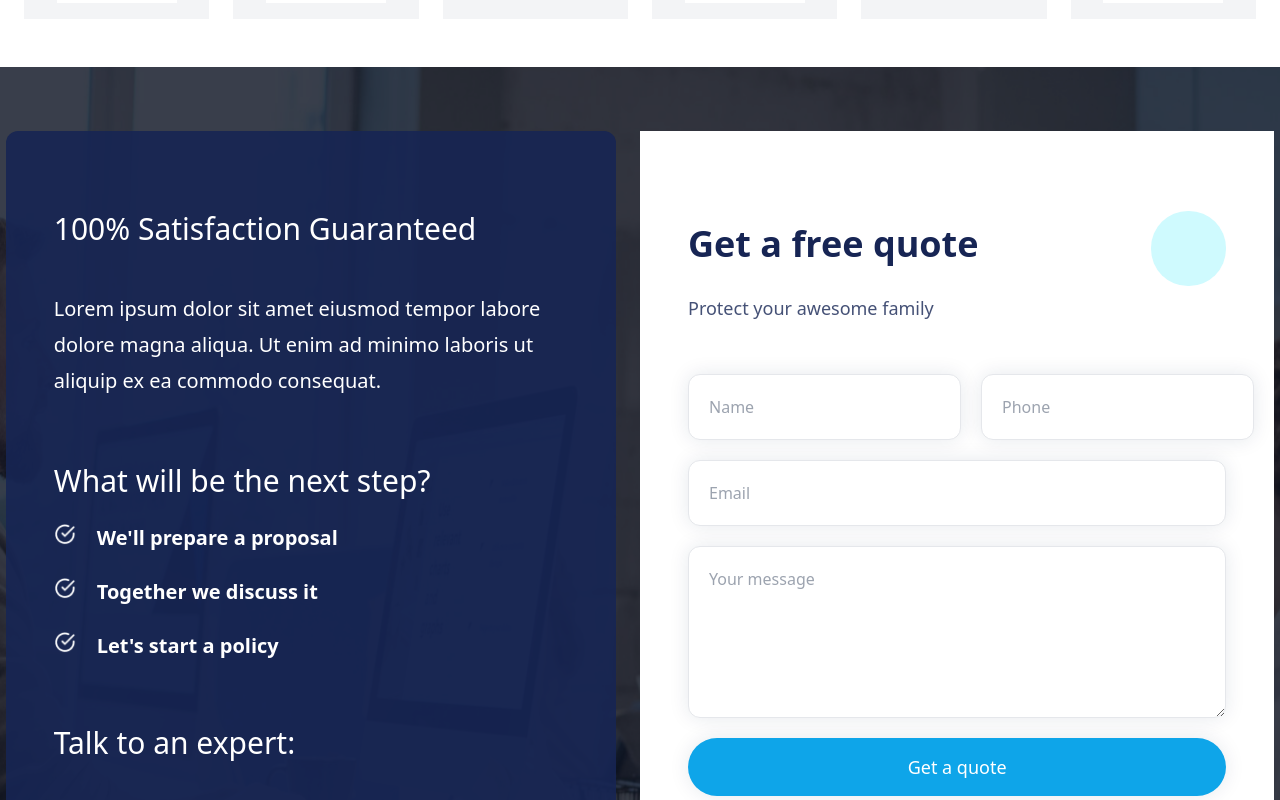
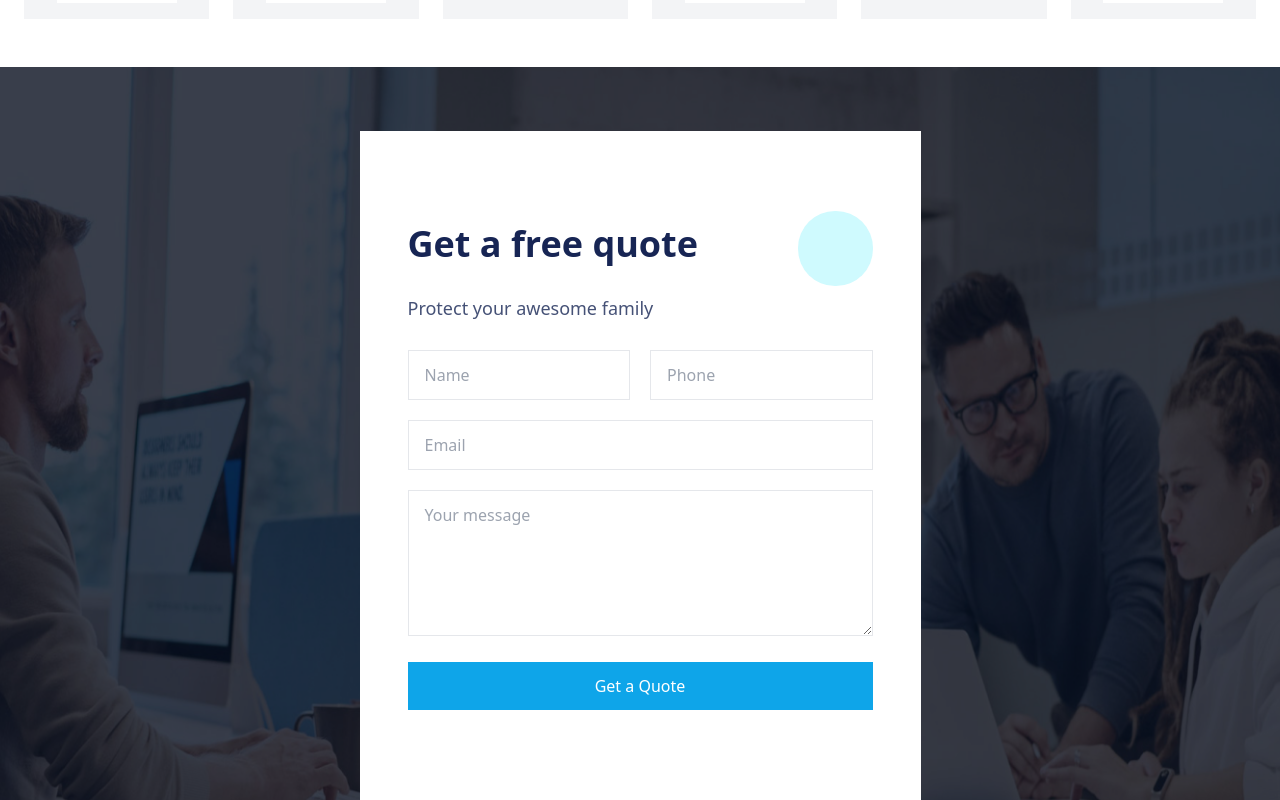
Before and after one commit to Sarvesh-shinde23/my-app, a Next.js app: page / in a window 1280 px wide. Shown: the part 5060-5860 px from the top of the page. Built offline with nearby package versions, Linux system fonts and the light colour scheme.

Commit message:
contact form

```diff
--- a/src/components/ContactForm.tsx/FreeQuoteForm.tsx
+++ b/src/components/ContactForm.tsx/FreeQuoteForm.tsx
@@ -1,19 +1,100 @@
-"use client"
-import React,
- { useState } from 'react';
+"use client";
+import React, { useState } from "react";
 
+// Reusable InputField Component
+interface InputFieldProps {
+  name: string;
+  placeholder: string;
+  type?: string;
+  className?: string;
+  value?: string;
+  onChange?: (e: React.ChangeEvent<HTMLInputElement>) => void;
+}
+
+const InputField: React.FC<InputFieldProps> = ({
+  name,
+  placeholder,
+  type = "text",
+  className = "",
+  value,
+  onChange,
+}) => (
+  <input
+    id={name}
+    type={type}
+    placeholder={placeholder}
+    value={value}
+    onChange={onChange}
+    className={`w-full px-4 py-3 border rounded-lg text-gray-700 focus:outline-none focus:ring-2 focus:ring-sky-500 ${className}`}
+    required
+  />
+);
+
+// Reusable TextArea Component
+interface TextAreaProps {
+  name: string;
+  placeholder?: string;
+  className?: string;
+  value?: string;
+  onChange?: (e: React.ChangeEvent<HTMLTextAreaElement>) => void;
+}
+
+const TextArea: React.FC<TextAreaProps> = ({
+  name,
+  placeholder = "Your message",
+  className = "",
+  value,
+  onChange,
+}) => (
+  <textarea
+    id={name}
+    placeholder={placeholder}
+    value={value}
+    onChange={onChange}
+    className={`w-full px-4 py-3 border rounded-lg text-gray-700 focus:outline-none focus:ring-2 focus:ring-sky-500 ${className}`}
+    rows={5}
+    required
+  />
+);
+
+// Reusable Button Component
+interface ButtonProps {
+  type?: "button" | "submit" | "reset";
+  className?: string;
+  disabled?: boolean;
+  children: React.ReactNode;
+}
+
+const Button: React.FC<ButtonProps> = ({
+  type = "button",
+  className = "",
+  disabled = false,
+  children,
+}) => (
+  <button
+    type={type}
+    disabled={disabled}
+    className={`w-full py-3 text-white bg-sky-500 rounded-lg hover:bg-sky-600 transition-colors duration-300 disabled:bg-gray-300 disabled:cursor-not-allowed ${className}`}
+  >
+    {children}
+  </button>
+);
+
+// FreeQuoteForm Component
 function FreeQuoteForm() {
   const [formData, setFormData] = useState({
-    name: '',
-    email: '',
-    phone: '',
-    message: '',
+    name: "",
+    email: "",
+    phone: "",
+    message: "",
   });
 
-  const [statusMessage, setStatusMessage] = useState('');
+  const [statusMessage, setStatusMessage] = useState("");
   const [isSubmitting, setIsSubmitting] = useState(false);
 
-  const handleChange = (e: React.ChangeEvent<HTMLInputElement | HTMLTextAreaElement>) => {
+  const handleChange = (
+    e: React.ChangeEvent<HTMLInputElement | HTMLTextAreaElement>
+  ) => {
     const { id, value } = e.target;
     setFormData((prev) => ({ ...prev, [id]: value }));
   };
@@ -21,25 +102,26 @@ function FreeQuoteForm() {
   const handleSubmit = async (e: React.FormEvent) => {
     e.preventDefault();
     setIsSubmitting(true);
-    setStatusMessage('');
+    setStatusMessage("");
 
     try {
-      const response = await fetch('https://openrainbow-backend.onrender.com/contact', {
-        method: 'POST',
-        headers: {
-          'Content-Type': 'application/json',
-        },
+      const response = await fetch(
+        "https://openrainbow-backend.onrender.com/contact",
+        {
+          method: "POST",
+          headers: { "Content-Type": "application/json" },
           body: JSON.stringify(formData),
-      });
+        }
+      );
 
       if (!response.ok) {
         const errorData = await response.json();
-        throw new Error(errorData?.message || 'Something went wrong!');
+        throw new Error(errorData?.message || "Something went wrong!");
       }
 
       const data = await response.json();
       setStatusMessage(data.message);
-      setFormData({ name: '', email: '', phone: '', message: '' }); // Reset form
+      setFormData({ name: "", email: "", phone: "", message: "" });
     } catch (error: any) {
       setStatusMessage(error.message);
     } finally {
@@ -48,80 +130,54 @@ function FreeQuoteForm() {
   };
 
   return (
-    <div className="flex flex-col ml-5 w-6/12 max-md:ml-0 max-md:w-full">
-      <div className="flex flex-col px-12 pt-20 pb-32 mx-auto w-full bg-white rounded-none max-md:px-5 max-md:pb-24 max-md:mt-2.5 max-md:max-w-full">
-        <div className="flex gap-5 justify-between items-start max-md:max-w-full">
+    <section className="flex flex-col items-start px-12 pt-20 pb-36 bg-white rounded-none max-w-[561px] max-md:px-5 max-md:pb-24 max-sm:pt-3.5 max-sm:max-w-[565px]">
+      <header className="flex gap-5 justify-between items-start self-stretch max-md:max-w-full">
         <div className="flex flex-col mt-2.5">
-            <h2 className="text-4xl font-bold leading-tight text-blue-950">
+          <h1 className="text-4xl font-bold leading-tight text-blue-950">
             Get a free quote
-            </h2>
+          </h1>
           <p className="self-start mt-6 text-lg leading-loose text-blue-950 text-opacity-80">
             Protect your awesome family
           </p>
         </div>
-          <div
-            className="flex shrink-0 bg-cyan-100 h-[75px] rounded-[37px] w-[75px]"
-            aria-hidden="true"
-          />
-        </div>
-        <form
-          className="mt-12 max-md:mt-10 max-md:mr-2.5 max-md:max-w-full"
-          onSubmit={handleSubmit}
-        >
-          <div className="flex gap-5 justify-between text-base whitespace-nowrap text-neutral-500">
-            <label className="sr-only" htmlFor="name">Name</label>
-            <input
-              id="name"
-              type="text"
+        <div className="flex shrink-0 bg-cyan-100 h-[75px] rounded-[37px] w-[75px]" />
+      </header>
+      <form onSubmit={handleSubmit} className="w-full mt-6 space-y-5">
+        <div className="flex gap-5">
+          <InputField
+            name="name"
             placeholder="Name"
             value={formData.name}
             onChange={handleChange}
-              className="overflow-hidden px-5 py-5 bg-white rounded-xl border border-gray-200 border-solid shadow-[0px_0px_20px_rgba(20,39,82,0.1)] max-md:px-5"
-              required
           />
-            <label className="sr-only" htmlFor="phone">Phone</label>
-            <input
-              id="phone"
+          <InputField
+            name="phone"
+            placeholder="Phone"
             type="tel"
-              placeholder="Phone"
             value={formData.phone}
             onChange={handleChange}
-              className="overflow-hidden px-5 py-5 bg-white rounded-xl border border-gray-200 border-solid shadow-[0px_0px_20px_rgba(20,39,82,0.1)] max-md:px-5"
-              required
           />
         </div>
-          <label className="sr-only" htmlFor="email">Email</label>
-          <input
-            id="email"
+        <InputField
+          name="email"
+          placeholder="Email"
           type="email"
-            placeholder="Email"
           value={formData.email}
           onChange={handleChange}
-            className="overflow-hidden px-5 py-5 mt-5 text-base whitespace-nowrap bg-white rounded-xl border border-gray-200 border-solid shadow-[0px_0px_20px_rgba(20,39,82,0.1)] text-neutral-500 max-md:px-5 max-md:mr-2.5 max-md:max-w-full w-full"
-            required
         />
-          <label className="sr-only" htmlFor="message">Message</label>
-          <textarea
-            id="message"
-            placeholder="Your message"
+        <TextArea
+          name="message"
           value={formData.message}
           onChange={handleChange}
-            className="flex shrink-0 mt-5 max-w-full bg-white rounded-xl border border-gray-200 border-solid h-[172px] shadow-[0px_0px_20px_rgba(20,39,82,0.1)] w-full max-md:mr-2.5 p-5"
-            required
         />
-          <button
-            type="submit"
-            className="px-16 py-5 mt-5 text-lg leading-none text-center text-white bg-sky-500 rounded-[150px] shadow-[0px_0px_20px_rgba(20,39,82,0.1)] max-md:px-5 max-md:mr-2.5 max-md:max-w-full w-full"
-            disabled={isSubmitting}
-          >
-            {isSubmitting ? 'Submitting...' : 'Get a quote'}
-          </button>
+        <Button type="submit" disabled={isSubmitting}>
+          {isSubmitting ? "Submitting..." : "Get a Quote"}
+        </Button>
       </form>
       {statusMessage && (
-          <p className="mt-4 text-center text-blue-950">{statusMessage}</p>
+        <p className="mt-4 text-center text-sky-600">{statusMessage}</p>
       )}
-      </div>
-    </div>
+    </section>
   );
 }
 
--- a/src/components/ContactForm.tsx/QuoteSection.tsx
+++ b/src/components/ContactForm.tsx/QuoteSection.tsx
@@ -1,15 +1,13 @@
 import React from 'react';
 import Image from 'next/image'; // Importing the Next.js Image component
-import SatisfactionGuarantee from './SatisfactionGuarantee';
 import FreeQuoteForm from './FreeQuoteForm';
 
 function QuoteSection() {
   return (
-    <div className=" relative min-h-screen bg-cover bg-center" style={{ backgroundImage: "url('/Background.png')" }}>
+    <div className="relative min-h-screen bg-cover bg-center" style={{ backgroundImage: "url('/Background.png')" }}>
       <div className="flex items-center justify-center min-h-screen bg-black bg-opacity-50">
-        <section className="overflow-hidden py-16 ">
-          <div className="flex gap-1 max-md:flex-col">
-            <SatisfactionGuarantee />
+        <section className="overflow-hidden py-16">
+          <div className="flex items-center justify-center">
             <FreeQuoteForm />
           </div>
         </section>
```
Lines whose indentation alone changed are shown as unchanged.
